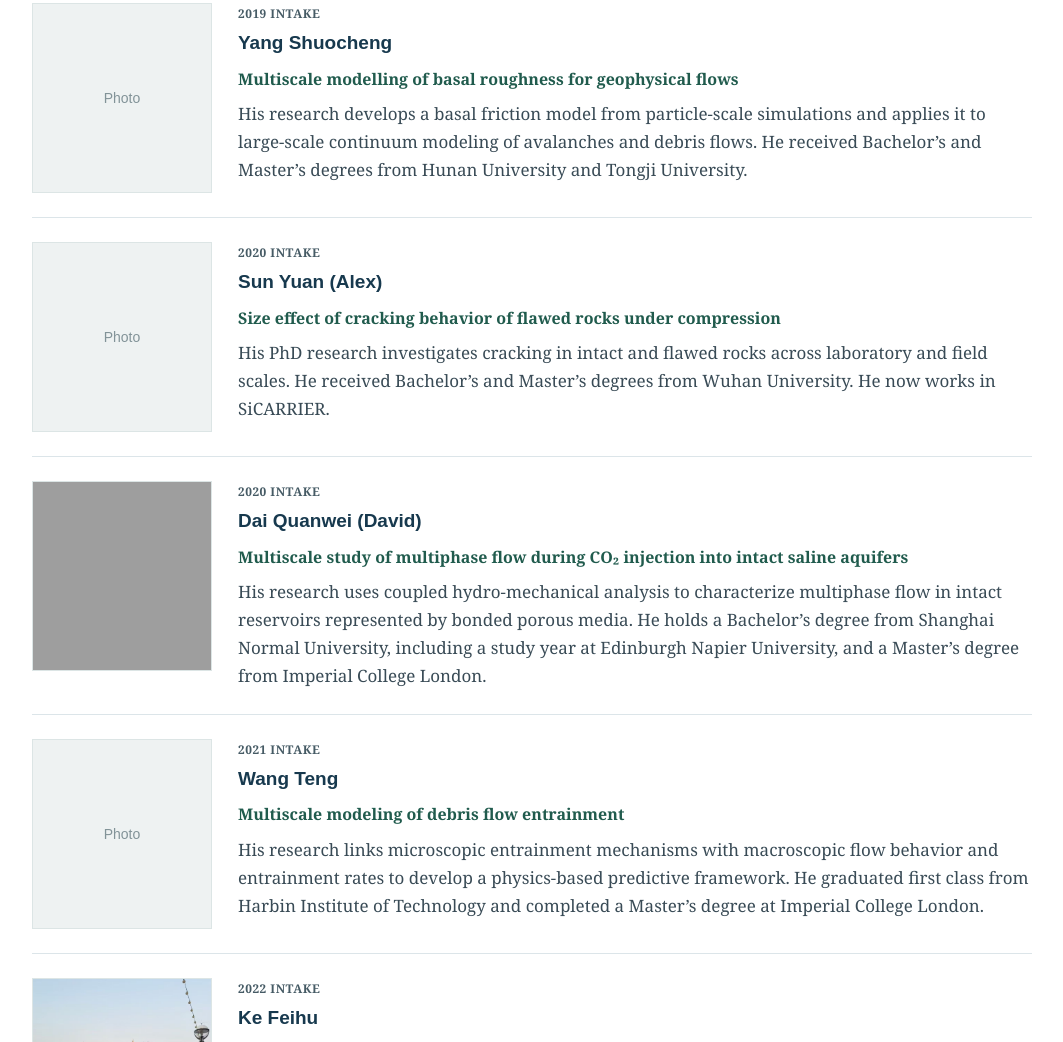
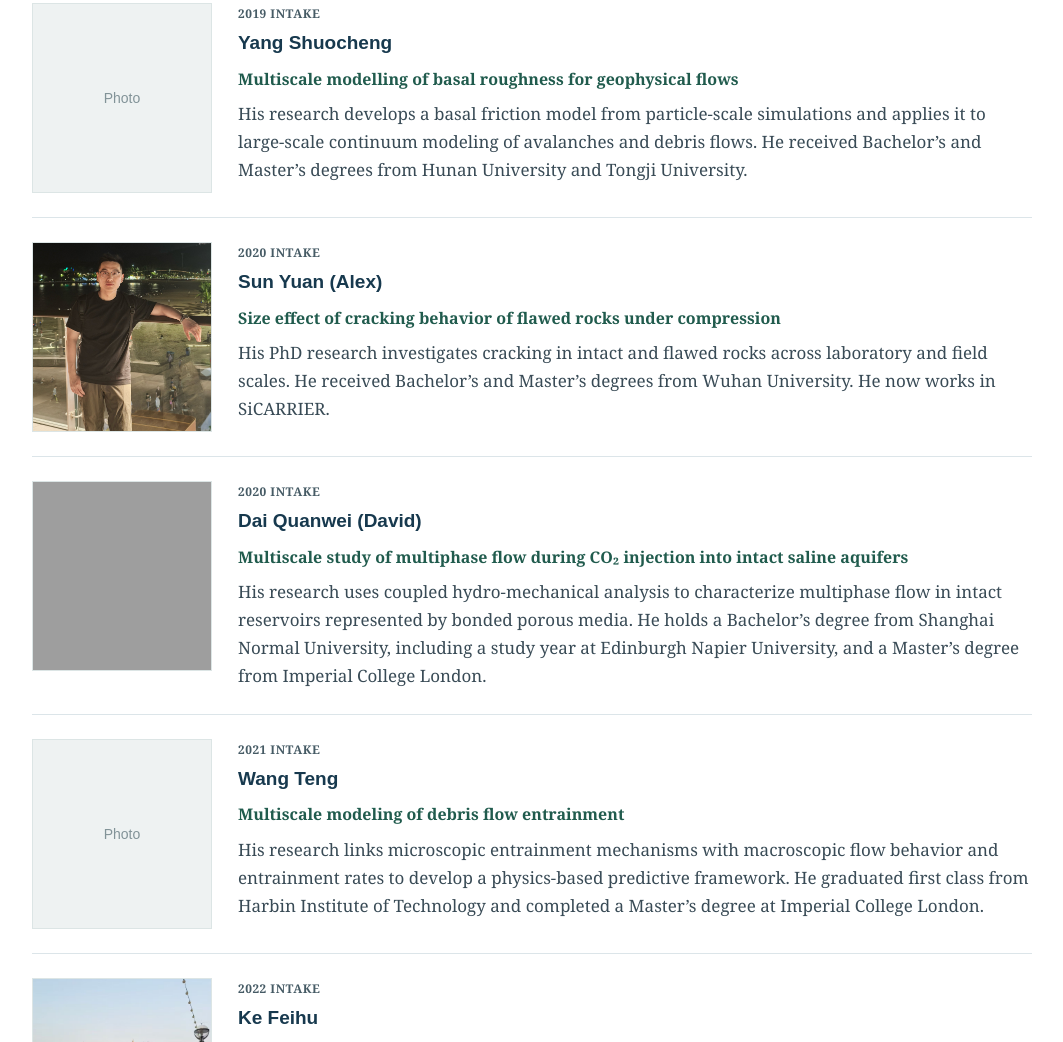
Before and after one commit to fionakwok88/fionakwok88.github.io, a plain HTML site: page people.html in a window 1280 px wide. Shown: the part 1776-2818 px from the top of the page, without its empty margins (108-1171 px from the left). Drawn offline with Linux system fonts and the light colour scheme; grey boxes are pictures that could not be loaded.

Commit message:
Add cropped Sun Yuan profile photo

```diff
--- a/people.html
+++ b/people.html
@@ -5,7 +5,7 @@
 <article class="team-card"><img class="team-photo" src="jing-lu.jpg" alt="Jing Lu" style="display:block;object-fit:cover"><div class="team-content"><div class="team-meta">2013 intake</div><h3>Jing Lu</h3><div class="team-topic">Coupled CFD–DEM model for debris flow simulations</div><p>Studied fluid–particle interactions, free-surface granular flows, and grain-size segregation. Graduated in 2017; later worked as a postdoctoral researcher at Northwestern University and is now an Associate Professor at Tsinghua University.</p></div></article>
 <article class="team-card"><img class="team-photo" src="yang-gengchao.jpg" alt="Yang Gengchao" style="display:block;object-fit:cover"><div class="team-content"><div class="team-meta">2015 intake</div><h3>Yang Gengchao</h3><div class="team-topic">Coupled LBM–DEM model for submarine landslide simulations</div><p>Studied pore-scale submarine landslide dynamics and runout prediction. Graduated in 2019; now Associate Professor at Sun Yat-sen University.</p></div></article>
 <article class="team-card"><div class="team-photo" aria-label="Member photo placeholder">Photo</div><div class="team-content"><div class="team-meta">2019 intake</div><h3>Yang Shuocheng</h3><div class="team-topic">Multiscale modelling of basal roughness for geophysical flows</div><p>His research develops a basal friction model from particle-scale simulations and applies it to large-scale continuum modeling of avalanches and debris flows. He received Bachelor’s and Master’s degrees from Hunan University and Tongji University.</p></div></article>
-<article class="team-card"><div class="team-photo" aria-label="Member photo placeholder">Photo</div><div class="team-content"><div class="team-meta">2020 intake</div><h3>Sun Yuan (Alex)</h3><div class="team-topic">Size effect of cracking behavior of flawed rocks under compression</div><p>His PhD research investigates cracking in intact and flawed rocks across laboratory and field scales. He received Bachelor’s and Master’s degrees from Wuhan University. He now works in SiCARRIER.</p></div></article>
+<article class="team-card"><img class="team-photo" src="sun-yuan.jpg" alt="Sun Yuan (Alex)" style="display:block;object-fit:cover;object-position:center 35%"><div class="team-content"><div class="team-meta">2020 intake</div><h3>Sun Yuan (Alex)</h3><div class="team-topic">Size effect of cracking behavior of flawed rocks under compression</div><p>His PhD research investigates cracking in intact and flawed rocks across laboratory and field scales. He received Bachelor’s and Master’s degrees from Wuhan University. He now works in SiCARRIER.</p></div></article>
 <article class="team-card"><img class="team-photo" src="dai-quanwei.jpg" alt="Dai Quanwei (David)" style="display:block;object-fit:cover"><div class="team-content"><div class="team-meta">2020 intake</div><h3>Dai Quanwei (David)</h3><div class="team-topic">Multiscale study of multiphase flow during CO₂ injection into intact saline aquifers</div><p>His research uses coupled hydro-mechanical analysis to characterize multiphase flow in intact reservoirs represented by bonded porous media. He holds a Bachelor’s degree from Shanghai Normal University, including a study year at Edinburgh Napier University, and a Master’s degree from Imperial College London.</p></div></article>
 <article class="team-card"><div class="team-photo" aria-label="Member photo placeholder">Photo</div><div class="team-content"><div class="team-meta">2021 intake</div><h3>Wang Teng</h3><div class="team-topic">Multiscale modeling of debris flow entrainment</div><p>His research links microscopic entrainment mechanisms with macroscopic flow behavior and entrainment rates to develop a physics-based predictive framework. He graduated first class from Harbin Institute of Technology and completed a Master’s degree at Imperial College London.</p></div></article>
 <article class="team-card"><img class="team-photo" src="ke-feihu.jpg" alt="Ke Feihu" style="display:block;object-fit:cover"><div class="team-content"><div class="team-meta">2022 intake</div><h3>Ke Feihu</h3><div class="team-topic">Fluid-induced deformation and fracture in cohesive granular media</div><p>His research investigates deformation and fracture caused by fluid injection into saturated cohesive granular media. He graduated first class from the University of Sydney, received the University Medal, and holds the HKU Presidential Scholarship.</p></div></article>
```
Also changed, not shown: sun-yuan.jpg (added).
